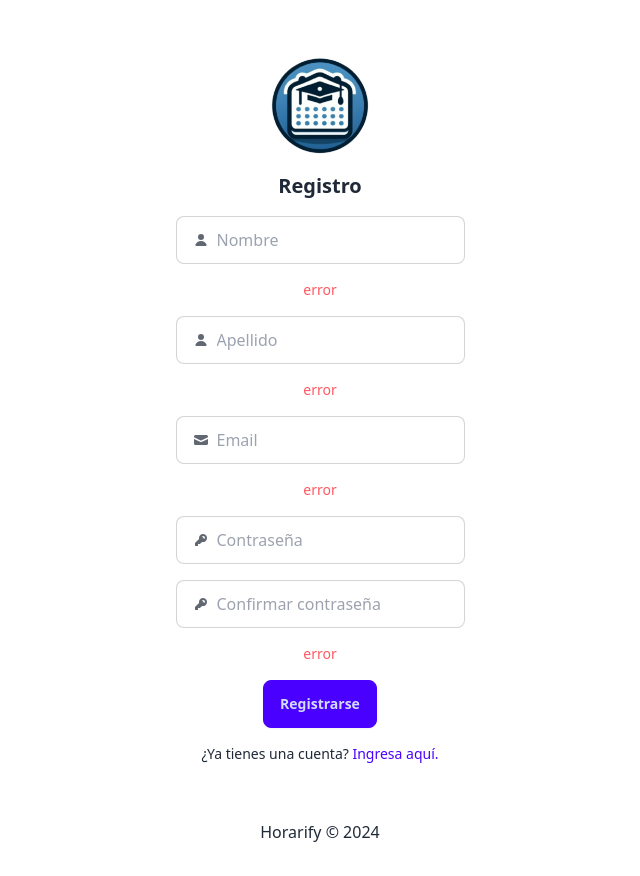
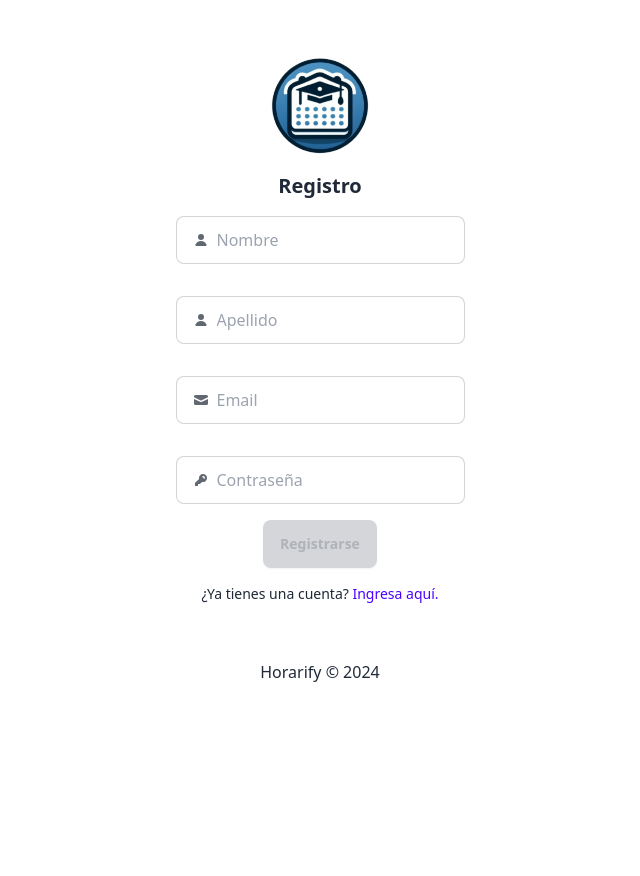
Before and after one commit to angelmarfil/horarify, a Vue app: page /register in a window 1280 px wide. Shown: the whole page, without its empty margins (320-960 px from the left). After the commit the page ends 800 px from the top, so only its background shows below. Built offline with nearby package versions, Linux system fonts and the light colour scheme.

Commit message:
añadiendo lógica de registro de usuarios

```diff
--- a/src/views/RegisterView.vue
+++ b/src/views/RegisterView.vue
@@ -1,4 +1,103 @@
-<script setup lang="ts"></script>
+<script setup lang="ts">
+import { computed, ref, watch, type Ref } from 'vue'
+import { RouterLink } from 'vue-router'
+import AuthService from '@/services/AuthService'
+import type { IRegister } from '@/interfaces/IRegister'
+import { useToast } from 'vue-toastification'
+import router from '@/router'
+
+const toast = useToast()
+
+const registerData: Ref<IRegister> = ref({
+  name: '',
+  lastName: '',
+  email: '',
+  password: ''
+})
+
+const pwdConfirmation = ref('')
+
+const authService = new AuthService()
+const error = ref(false)
+
+const onlyLetters = /^[a-zA-ZÁáÉéÍíÓóÚúÜüÑñ]+$/
+
+const nameValidation = computed(() => {
+  const name = registerData.value.name
+  if (name.length > 0 && name.length > 20) {
+    return 'El nombre puede tener 20 caracteres como máximo.'
+  }
+
+  if (name.length > 0 && !onlyLetters.test(name)) {
+    return 'El nombre solo debe tener letras.'
+  }
+
+  return ''
+})
+
+const lastNameValidation = computed(() => {
+  const lastName = registerData.value.lastName
+  if (lastName.length > 0 && lastName.length > 20) {
+    return 'El apellido puede tener 20 caracteres como máximo.'
+  }
+
+  if (lastName.length > 0 && !onlyLetters.test(lastName)) {
+    return 'El apellido solo debe tener letras.'
+  }
+
+  return ''
+})
+
+const emailValidation = computed(() => {
+  const email = registerData.value.email
+  const emailRegex = new RegExp(/\w+([-+.']\w+)*@\w+([-.]\w+)*\.\w+([-.]\w+)*/)
+  return email.length > 0 && !emailRegex.test(email) ? 'El Email debe ser válido.' : ''
+})
+
+const passwordValidation = computed(() => {
+  const password = registerData.value.password
+  const passwordRegex = /^(?=.*[a-z])(?=.*[A-Z])(?=.*\d)(?=.*[^a-zA-Z\d]).{6,}$/
+
+  return !passwordRegex.test(password)
+    ? 'La contraseña debe contener al menos una letra mayúscula, una letra minúscula, un número y un carácter no alfanumérico. Además, debe tener al menos seis caracteres de longitud.'
+    : ''
+})
+
+const pwdCValidation = computed(() => {
+  const password = registerData.value.password
+  return pwdConfirmation.value.length > 0 && pwdConfirmation.value !== password
+    ? 'Las contraseñas no coinciden.'
+    : ''
+})
+
+const isFormValid = computed(() => {
+  return (
+    nameValidation.value.length == 0 &&
+    lastNameValidation.value.length == 0 &&
+    emailValidation.value.length == 0 &&
+    passwordValidation.value.length == 0 &&
+    pwdConfirmation.value.length != 0 &&
+    pwdCValidation.value.length == 0
+  )
+})
+
+async function submit() {
+  error.value = await authService.register(registerData)
+  if (error.value) {
+    toast.success('Registro exitoso, inicie sesión para continuar.', { timeout: 2000 })
+    router.push({ name: 'timetable' })
+  }
+}
+
+watch(
+  () => registerData.value.password,
+  (newValue) => {
+    if (newValue === '') {
+      pwdConfirmation.value = ''
+    }
+  }
+)
+</script>
 <template>
   <div class="flex items-start justify-center h-screen">
     <div class="card w-full bg-base-100 m-4">
@@ -11,7 +110,11 @@
           height="100"
         />
       </figure>
-      <form method="post" class="card-body items-center text-center gap-y-4 pt-4">
+      <form
+        method="post"
+        @submit.prevent="submit"
+        class="card-body items-center text-center gap-y-4 pt-4"
+      >
         <h2 class="card-title">Registro</h2>
 
         <label class="input input-bordered flex items-center gap-2">
@@ -25,10 +128,10 @@
               d="M8 8a3 3 0 1 0 0-6 3 3 0 0 0 0 6ZM12.735 14c.618 0 1.093-.561.872-1.139a6.002 6.002 0 0 0-11.215 0c-.22.578.254 1.139.872 1.139h9.47Z"
             />
           </svg>
-          <input type="text" class="grow" placeholder="Nombre" />
+          <input type="text" class="grow" placeholder="Nombre" v-model.trim="registerData.name" />
         </label>
 
-        <span class="text-error text-sm">error</span>
+        <span class="text-error text-sm">{{ nameValidation }}</span>
 
         <label class="input input-bordered flex items-center gap-2">
           <svg
@@ -41,10 +144,15 @@
               d="M8 8a3 3 0 1 0 0-6 3 3 0 0 0 0 6ZM12.735 14c.618 0 1.093-.561.872-1.139a6.002 6.002 0 0 0-11.215 0c-.22.578.254 1.139.872 1.139h9.47Z"
             />
           </svg>
-          <input type="text" class="grow" placeholder="Apellido" />
+          <input
+            type="text"
+            class="grow"
+            placeholder="Apellido"
+            v-model.trim="registerData.lastName"
+          />
         </label>
 
-        <span class="text-error text-sm">error</span>
+        <span class="text-error text-sm">{{ lastNameValidation }}</span>
 
         <label class="input input-bordered flex items-center gap-2">
           <svg
@@ -60,12 +168,12 @@
               d="M15 6.954 8.978 9.86a2.25 2.25 0 0 1-1.956 0L1 6.954V11.5A1.5 1.5 0 0 0 2.5 13h11a1.5 1.5 0 0 0 1.5-1.5V6.954Z"
             />
           </svg>
-          <input type="text" class="grow" placeholder="Email" />
+          <input type="text" class="grow" placeholder="Email" v-model.trim="registerData.email" />
         </label>
 
-        <span class="text-error text-sm">error</span>
+        <span class="text-error text-sm">{{ emailValidation }}</span>
 
-        <div class="tooltip tooltip-top">
+        <div class="tooltip tooltip-top" :data-tip="passwordValidation">
           <label class="input input-bordered flex items-center gap-2">
             <svg
               xmlns="http://www.w3.org/2000/svg"
@@ -79,11 +187,19 @@
                 clip-rule="evenodd"
               />
             </svg>
-            <input type="password" class="grow" placeholder="Contraseña" />
+            <input
+              type="password"
+              class="grow"
+              placeholder="Contraseña"
+              v-model.trim="registerData.password"
+            />
           </label>
         </div>
 
-        <label class="input input-bordered flex items-center gap-2">
+        <label
+          class="input input-bordered flex items-center gap-2"
+          v-if="registerData.password.length > 0"
+        >
           <svg
             xmlns="http://www.w3.org/2000/svg"
             viewBox="0 0 16 16"
@@ -96,13 +212,21 @@
               clip-rule="evenodd"
             />
           </svg>
-          <input ref="input" type="password" class="grow" placeholder="Confirmar contraseña" />
+          <input
+            ref="input"
+            type="password"
+            class="grow"
+            placeholder="Confirmar contraseña"
+            v-model.trim="pwdConfirmation"
+          />
         </label>
 
-        <span class="text-error text-sm">error</span>
+        <span v-if="registerData.password.length > 0" class="text-error text-sm">{{
+          pwdCValidation
+        }}</span>
 
         <div class="card-actions">
-          <button class="btn btn-primary">Registrarse</button>
+          <button class="btn btn-primary" :disabled="!isFormValid">Registrarse</button>
         </div>
 
         <p class="text-sm">
```
